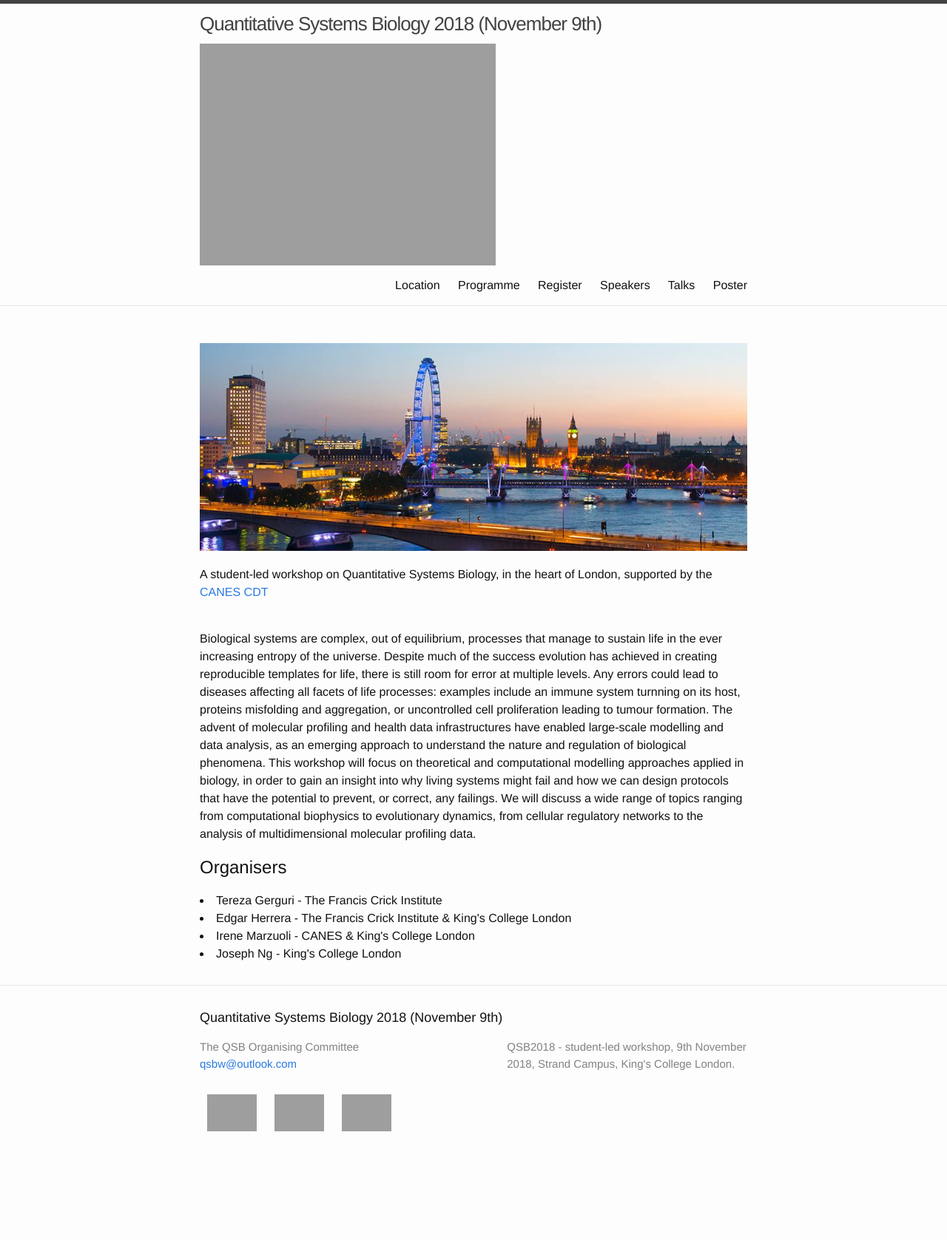
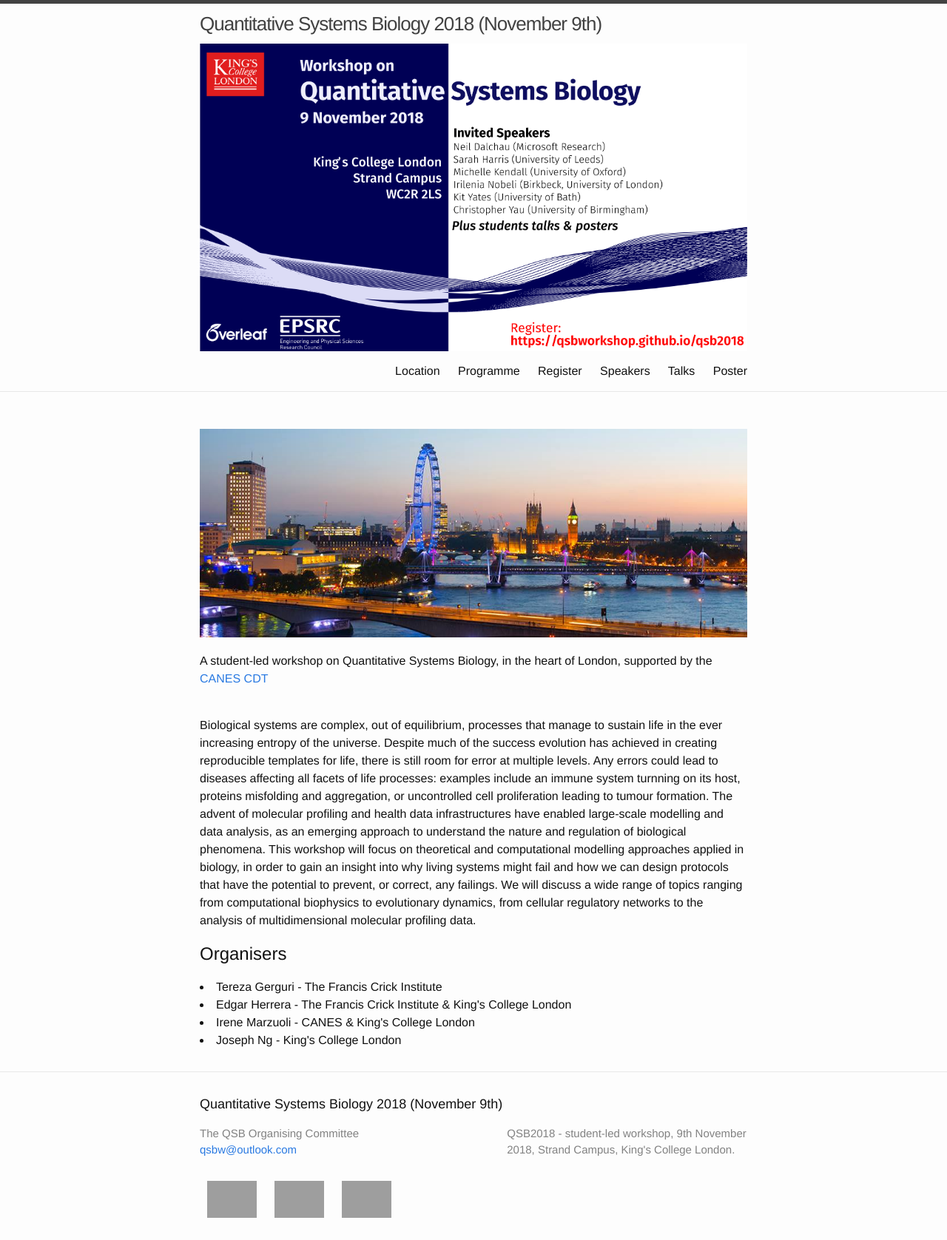
Before and after one commit to qsbworkshop/qsb2019, a Jekyll site: the page built from docs/index.md, in a window 1280 px wide. Shown: the whole page at 74% size. Built offline with Jekyll 4.4.1, drawn with Linux system fonts in a browser that asks for light colours; before the commit the page ends 1560 px from its top, so only the background shows below that.

Commit message:
Update header.html

```diff
--- a/docs/_includes/header.html
+++ b/docs/_includes/header.html
@@ -5,7 +5,7 @@
     {% assign page_paths = site.header_pages | default: default_paths %}
     <a class="site-title" href="{{ "/" | relative_url }}">{{ site.title | escape }}</a>
     <br>
-    <img src="images/banner.png” alt=“QSB2018 banner“ style="float:Left;width:1400px;padding-right:10px;">
+    <img src="images/banner.png" alt="QSB2018 banner" style="float:Left;width:1400px;padding-right:10px;">
     {% if page_paths %}
       <nav class="site-nav">
         <input type="checkbox" id="nav-trigger" class="nav-trigger" />
```
